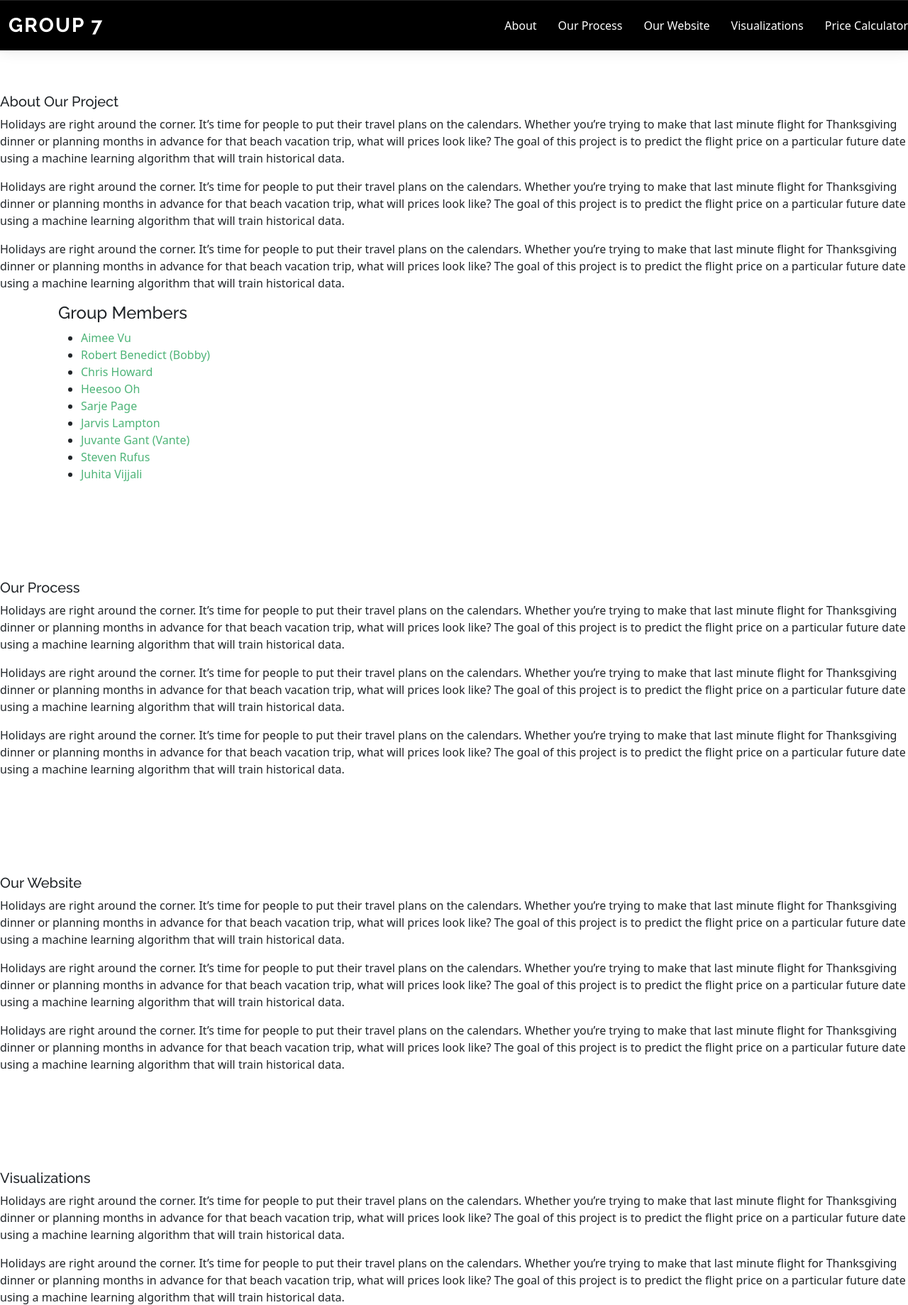
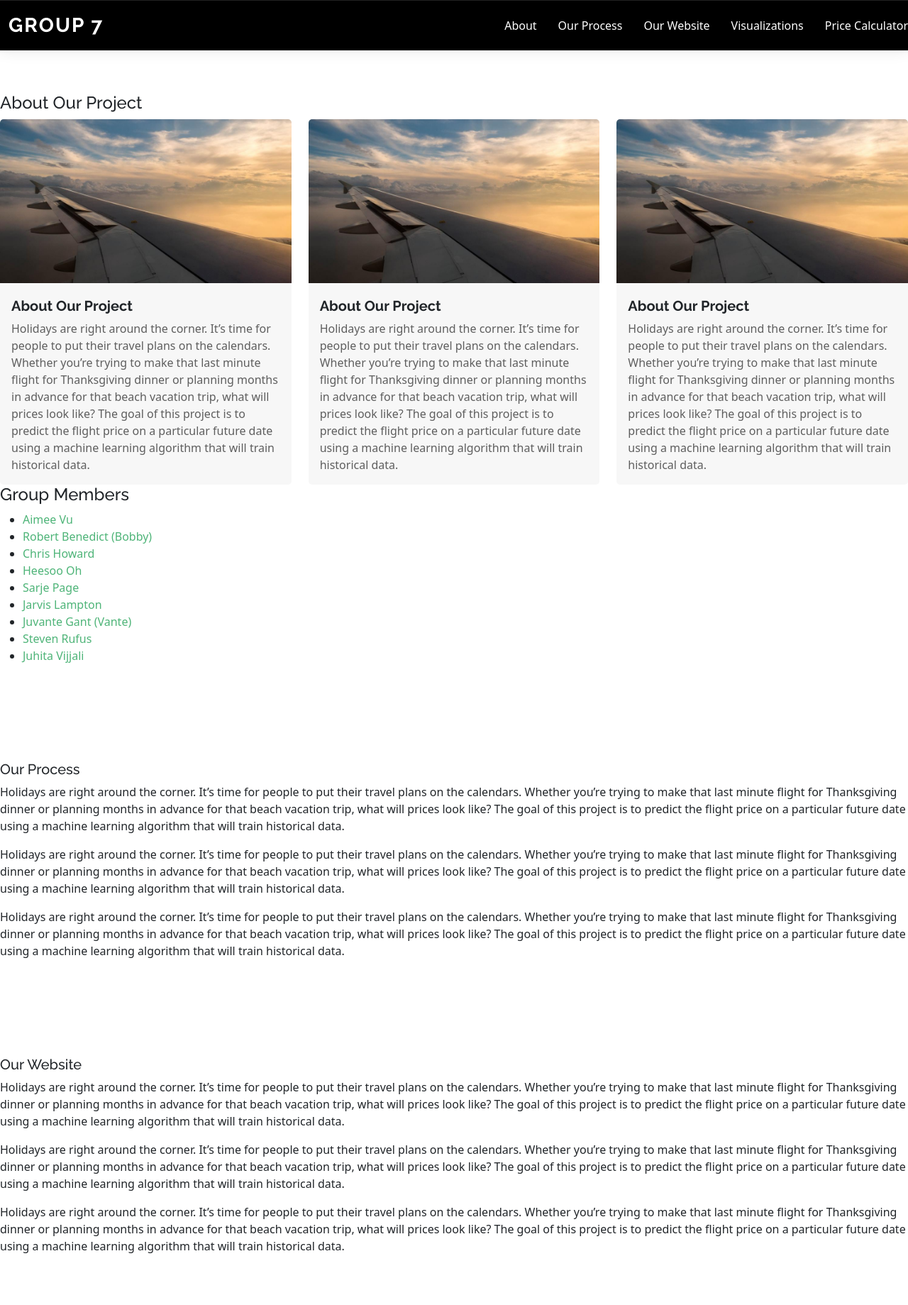
Before and after one commit to aimeevu/group-7-project-4, a Flask app: page / in a window 1280 px wide. Shown: the part 639-2478 px from the top of the page at 71% size. Run offline with Flask 2, Linux system fonts and the light colour scheme; some libraries are stand-ins or nearby versions.

Commit message:
Update to layout and about section

```diff
--- a/assets/css/style.css
+++ b/assets/css/style.css
@@ -329,3 +329,61 @@ section {
         font-size: 38px;
     }
 }
+
+/*--------------------------------------------------------------
+# About Our Project Section
+--------------------------------------------------------------*/
+.about .card {
+    border-radius: 5px;
+    overflow: hidden;
+    border: 0;
+    background: #f7f7f7;
+    position: relative;
+    transition: 0.3s;
+}
+
+.about .card-body {
+    padding-top:20px;
+    position: relative;
+}
+
+.about .card-body i {
+    font-size: 120px;
+    color: #e7e7e7;
+    text-align: center;
+    position: absolute;
+    left: 50%;
+    top: 50%;
+    transform: translateX(-50%) translateY(-50%);
+    z-index: 1;
+}
+
+.about .card-title {
+    font-weight: 700;
+    position: relative;
+    z-index: 2;
+}
+
+.about .card:hover {
+    color: #444444;
+}
+
+.about .card-title a {
+    color: #444444;
+    transition: 0.3s;
+}
+
+.about .card-text {
+    position: relative;
+    z-index: 2;
+    color: #5e5e5e;
+}
+
+.about .card:hover {
+    box-shadow: 0px 2px 15px rgba(0, 0, 0, 0.1);
+    background: #fff;
+}
+
+.about .card:hover .card-title a {
+    color: #4eb478;
+}
--- a/templates/index.html
+++ b/templates/index.html
@@ -43,13 +43,39 @@
 
             <!-- About Section -->
             <section id="about" class="about">
-                <h5>About Our Project</h5>
-                <p>Holidays are right around the corner. It’s time for people to put their travel plans on the calendars. Whether you’re trying to make that last minute flight for Thanksgiving dinner or planning months in advance for that beach vacation trip, what will prices look like? The goal of this project is to predict the flight price on a particular future date using a machine learning algorithm that will train historical data.</p>
+                <h4>About Our Project</h4>
+                <div class="row">
+                    <div class="col-lg-4 col-md-6 d-flex align-items-stretch">
+                        <div class="card">
+                            <img src="../assets/imgs/HeaderImage.jpg" class="card-img-top">
+                            <div class="card-body">
+                                <i class="bx bx-tachometer"></i>
+                                <h5 class="card-title">About Our Project</h5>
+                                <p class="card-text">Holidays are right around the corner. It’s time for people to put their travel plans on the calendars. Whether you’re trying to make that last minute flight for Thanksgiving dinner or planning months in advance for that beach vacation trip, what will prices look like? The goal of this project is to predict the flight price on a particular future date using a machine learning algorithm that will train historical data.</p>
+                            </div>
+                        </div>
+                    </div>
+                    <div class="col-lg-4 col-md-6 mt-5 mt-md-0 d-flex align-items-stretch">
+                        <div class="card">
+                            <img src="../assets/imgs/HeaderImage.jpg" class="card-img-top">
+                            <div class="card-body">
+                                <h5 class="card-title">About Our Project</h5>
+                                <p class="card-text">Holidays are right around the corner. It’s time for people to put their travel plans on the calendars. Whether you’re trying to make that last minute flight for Thanksgiving dinner or planning months in advance for that beach vacation trip, what will prices look like? The goal of this project is to predict the flight price on a particular future date using a machine learning algorithm that will train historical data.</p>
+                            </div>
+                        </div>
+                    </div>
+                    <div class="col-lg-4 col-md-6 mt-5 mt-md-0 d-flex align-items-stretch">
+                        <div class="card">
+                            <img src="../assets/imgs/HeaderImage.jpg" class="card-img-top">
+                            <div class="card-body">
+                                <h5 class="card-title">About Our Project</h5>
+                                <p class="card-text">Holidays are right around the corner. It’s time for people to put their travel plans on the calendars. Whether you’re trying to make that last minute flight for Thanksgiving dinner or planning months in advance for that beach vacation trip, what will prices look like? The goal of this project is to predict the flight price on a particular future date using a machine learning algorithm that will train historical data.</p>
+                            </div>
+                        </div>
+                    </div>
+                </div>
 
-                <p>Holidays are right around the corner. It’s time for people to put their travel plans on the calendars. Whether you’re trying to make that last minute flight for Thanksgiving dinner or planning months in advance for that beach vacation trip, what will prices look like? The goal of this project is to predict the flight price on a particular future date using a machine learning algorithm that will train historical data.</p>
-
-                <p>Holidays are right around the corner. It’s time for people to put their travel plans on the calendars. Whether you’re trying to make that last minute flight for Thanksgiving dinner or planning months in advance for that beach vacation trip, what will prices look like? The goal of this project is to predict the flight price on a particular future date using a machine learning algorithm that will train historical data.</p>
-
+                <div class="row">
                     <div class="container">
                     <h4>Group Members</h4>
                         <ul>
@@ -63,6 +89,7 @@
                             <li><a href="https://github.com/Rufuz42">Steven Rufus</a></li>
                             <li><a href="https://github.com/juhitavijjali">Juhita Vijjali</a></li>
                         </ul>
+                    </div>
                 </div>
             </section>
 
@@ -123,7 +150,6 @@
                   </div>
             </footer>
         </div>
-        <a href="#" class="back-to-top d-flex align-items-center justify-content-center"><i class="bi bi-arrow-up-short">Test</i></a>
 
         <script src="../assets/js/main.js"></script>
         <script src="https://ajax.googleapis.com/ajax/libs/jquery/3.3.1/jquery.min.js"></script>
```
Lines whose indentation alone changed are shown as unchanged.
